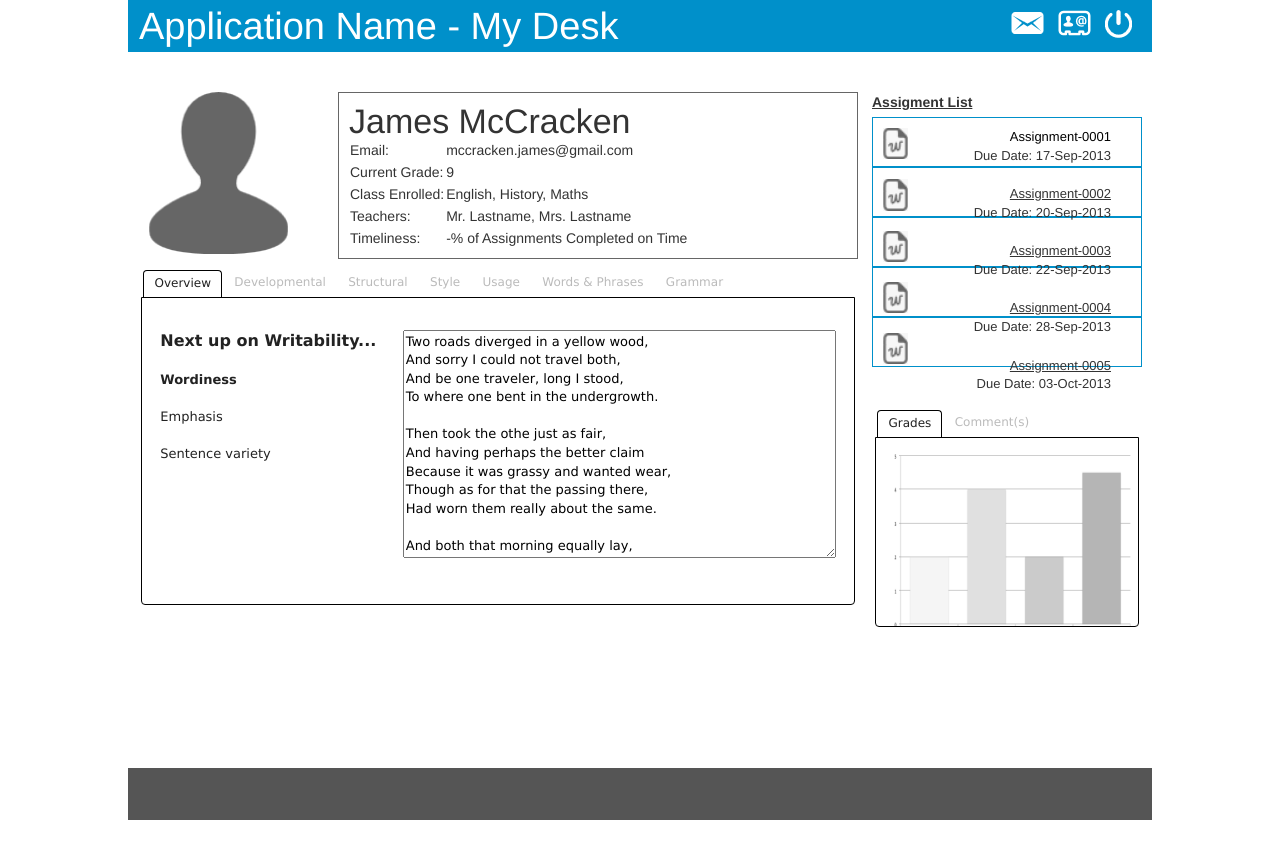
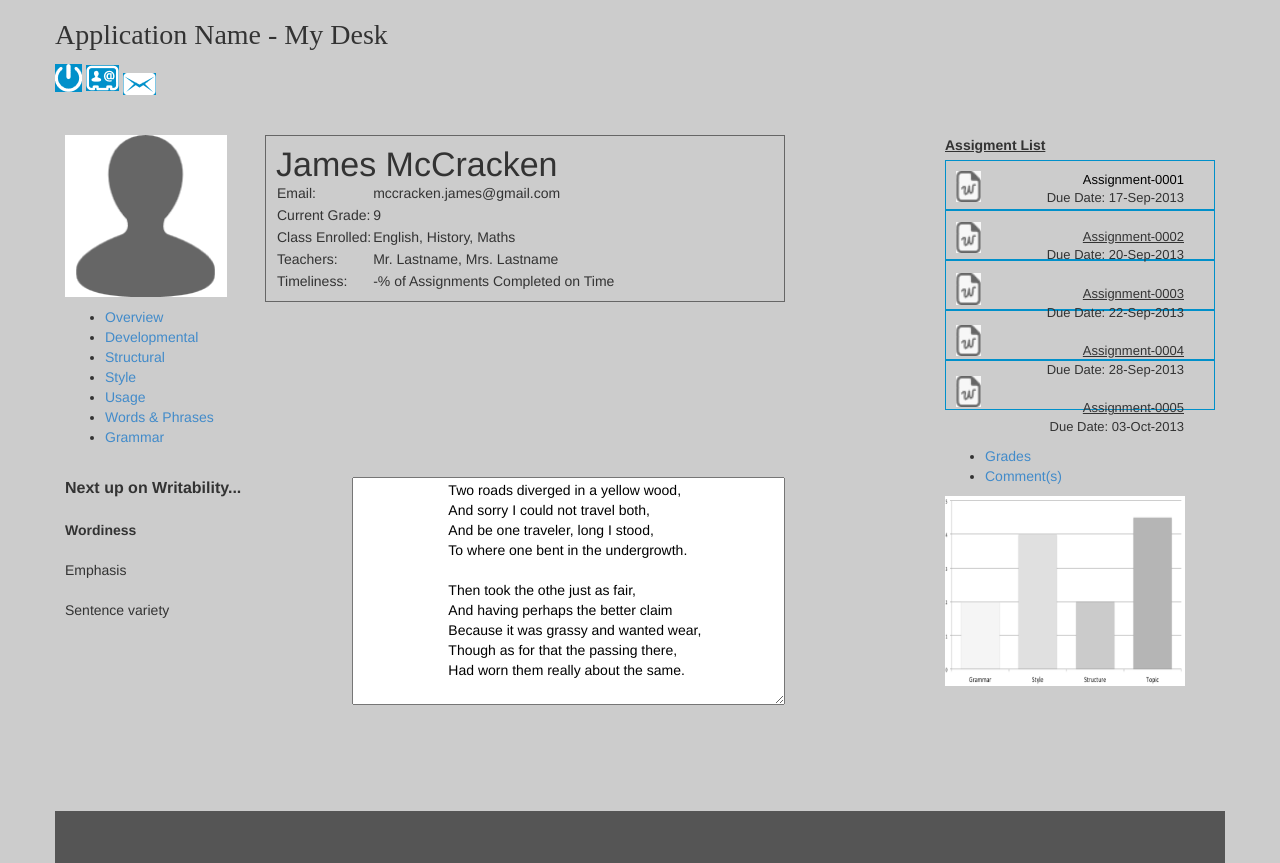
Before and after one commit to topscholars/topscholars, a Django app: template templates/tsweb/student/index.html in a window 1280 px wide. Before the commit the page ends 820 px from the top, so only its background shows below. Run offline with Django 3.2, Linux system fonts and the light colour scheme; the template is opened without the code that fills it, so the values that code supplies are empty; some libraries are stand-ins or nearby versions.

Commit message:
adding fonts and basic styling

```diff
--- /dev/null
+++ b/static/tsweb/css/topscholars.css
@@ -0,0 +1,13 @@
+@font-face {
+	font-family: "Satisfy";
+	src: "fonts/Satisfy-Regular.ttf";
+
+}
+
+body{
+	background-color: #cccccc;
+}
+.logo{
+	font-family: "Satisfy";
+	font-size: 2em;
+}
--- a/templates/tsweb/student/index.html
+++ b/templates/tsweb/student/index.html
@@ -4,26 +4,21 @@
 
 <head>
 	<meta charset="UTF-8"/>
-	<link rel="stylesheet" type="text/css" href="{% static 'tsweb/css/Prototype.css' %}" />
-	<link rel="stylesheet" type="text/css" href="{% static 'tsweb/css/smoothness/jquery-ui-1.10.3.custom.min.css' %}" />
+	<!--<link rel="stylesheet" type="text/css" href="{% static 'tsweb/css/Prototype.css' %}" />-->
+<!--	<link rel="stylesheet" type="text/css" href="{% static 'tsweb/css/smoothness/jquery-ui-1.10.3.custom.min.css' %}" />
 	<link rel="stylesheet" type="text/css" href="{% static 'tsweb/css/smoothness/jquery-ui-1.10.3.custom-edited.css' %}" />
 	<link rel="stylesheet" type="text/css" href="{% static 'tsweb/css/bootstrap.css' %}" />
+	<link rel="stylesheet" type="text/css" href="{% static 'tsweb/css/topscholars.css' %}" />-->
+
+	<link rel="stylesheet" href="../../../static/tsweb/css/bootstrap.css" type="text/css" />
+	<link rel="stylesheet" href="../../../static/tsweb/css/topscholars.css" type="text/css" />
+
 	<script src="{% static 'tsweb/js/jQuery1.10.1.js' %}"></script>
 	<script src="{% static 'tsweb/js/jquery-ui-1.10.3.custom.min.js' %}"></script>
 	<script src="{% static 'tsweb/js/bootstrap.js' %}"></script>
-<style>
-.trhover2 {
-background-color:#D8E5F6;
-height:25px;
-}
-.trhover1 {
-background-color:white;
-height:25px;
-}
-.trhover1:hover,.trhover2:hover{
-background-color:#EAEAEA;
-}
-	</style>
+
+	<script src="" type="text/javascript"></script>
+
 </head>
 
 <body>
@@ -33,10 +28,10 @@ $(function(){
 	$( "#tabs2" ).tabs();
 });
 </script>
-<div class="placeholder">
+<div class="container">
 	<div class="header">
 		<div class="headertext">
-<h1>Application Name - My Desk</h1>
+			<h1 class="logo">Application Name - My Desk</h1>
 		</div>
 		<div class="headerbutton">
 			<a href="{% url 'tsweb:logout' %}"><img src="{% static 'tsweb/image/logout.png' %}"/></a>
@@ -44,6 +39,7 @@ $(function(){
 			<a href=""><img src="{% static 'tsweb/image/username.png' %}" style="margin-top:12px;" /></a>
 		</div>
 	</div>
+
 	<div style="width:720px;position:relative;float:left;top:40px;margin-left:10px;padding-bottom:52px;">
 		<img src="{% static 'tsweb/image/anonymous-large.png' %}" style="width:162px;height:162px;" />
 	<div style="width:520px;height:167px;border:1px #666666 solid;position:relative;float:right;">
@@ -71,6 +67,7 @@ $(function(){
 			</tr>
 		</table>
 	</div>
+
 <div id="tabs" class="clear" style="margin-top:10px;">
   <ul>
     <li><a href="#tabs-1">Overview</a></li>
```
Also changed, not shown: static/tsweb/css/fonts/Satisfy-Regular.ttf (added). Lines whose indentation alone changed are shown as unchanged.
